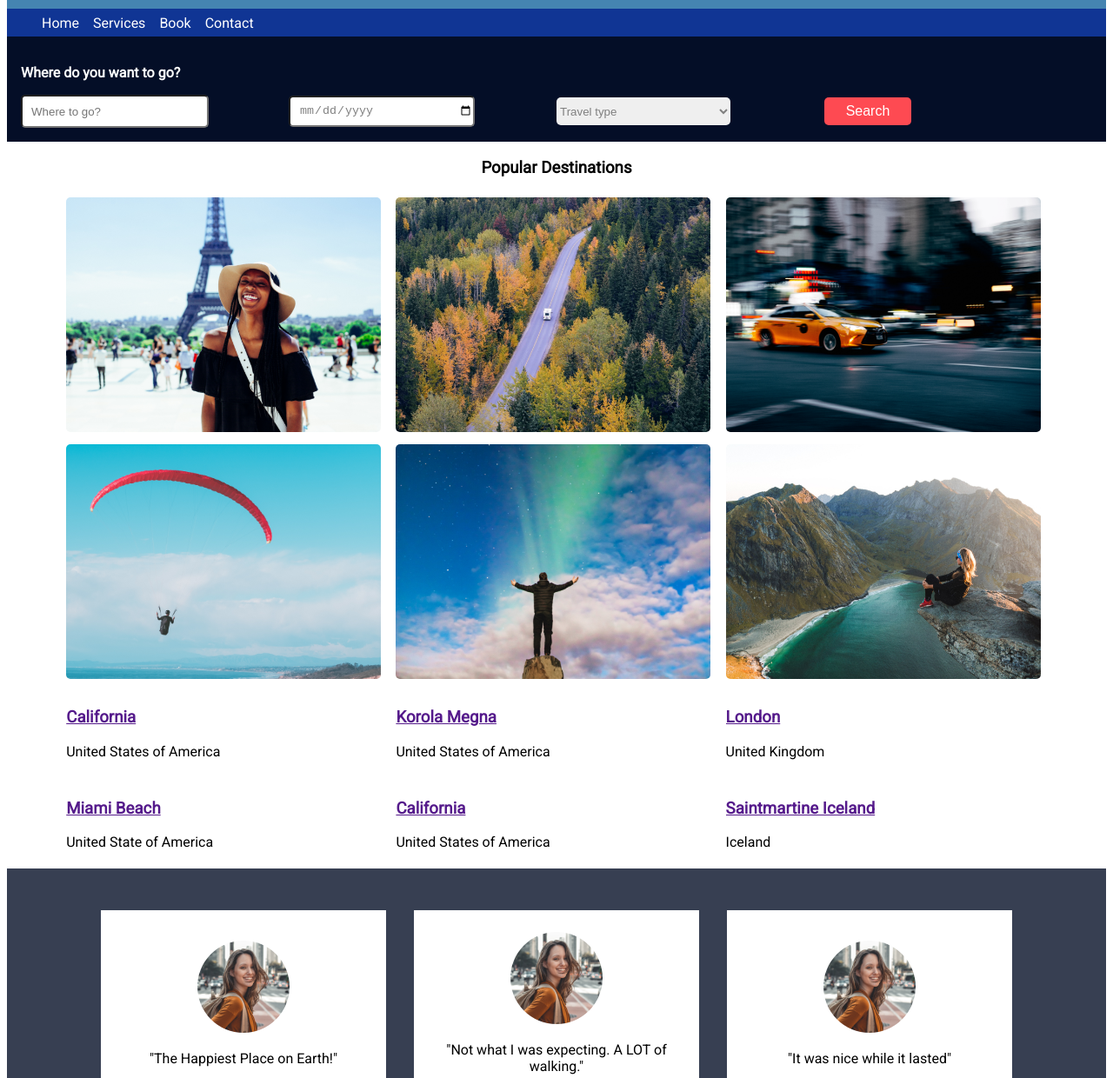
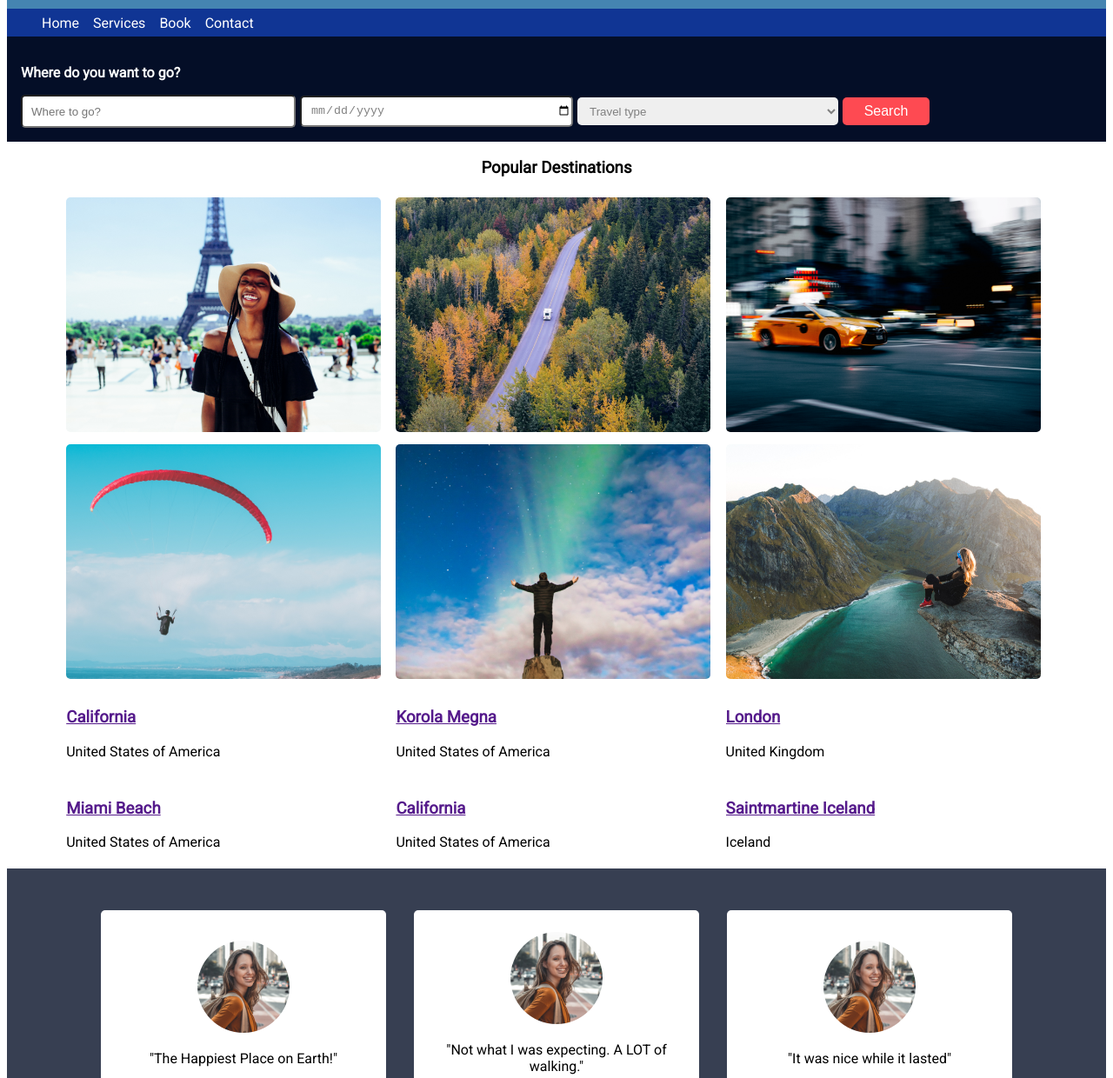
Before and after one commit to ethanBaird/cc_travel_exercise, a plain HTML site: page index.html in a window 1280 px wide. Shown: the part 62-1302 px from the top of the page at 87% size. Drawn offline with Linux system fonts and the light colour scheme.

Commit message:
tiny tweaks

```diff
--- a/index.html
+++ b/index.html
@@ -120,7 +120,7 @@
                     <a href="">
                         <h3>Miami Beach</h3>
                     </a>
-                    <p>United State of America</p>
+                    <p>United States of America</p>
                 </div>
 
                 <div class="single-destination">
--- a/style.css
+++ b/style.css
@@ -90,14 +90,17 @@ nav li a:hover {
 /* Create a block that targets the search-form class and give it a display of flex */
 .search-form {
   display: flex;
+  width: auto;
+  justify-content: flex-start;
   align-items: center;
   font-family: 'Roboto', sans-serif;
+  overflow: hidden;
 }
 
 /* Notice that each form input is wrapped in a div */
 /* Create a block that targets the input-field class and apply a suitable width and margin */
 .input-field {
-  width: 33%;
+  width: auto;
   margin-right: 5px;
 
 }
@@ -107,7 +110,7 @@ nav li a:hover {
 
 input {
   /* Style the form input elements using width, height, padding-left and border-radius */
-  width: 200px;
+  width: 300px;
   height: 2rem;
   padding-left: 10px;
   border-radius: 5px;
@@ -118,7 +121,8 @@ input {
   /* Select elements are not imput elements! Therefore we've given the <select> element it's own class  */
   /* They are notoriously difficult to style with css */
   /* In this case you can use width, height, font-size, color, border and border-radius */
-  width: 200px;
+  padding-left: 10px;
+  width: 300px;
   height: 2rem;
   border-radius: 5px;
   border: 1px;
@@ -205,6 +209,7 @@ img {
   margin: 16px;
   overflow: hidden;
   text-align: center;
+  border-radius: 5px;
 }
 
 .footer {
```
